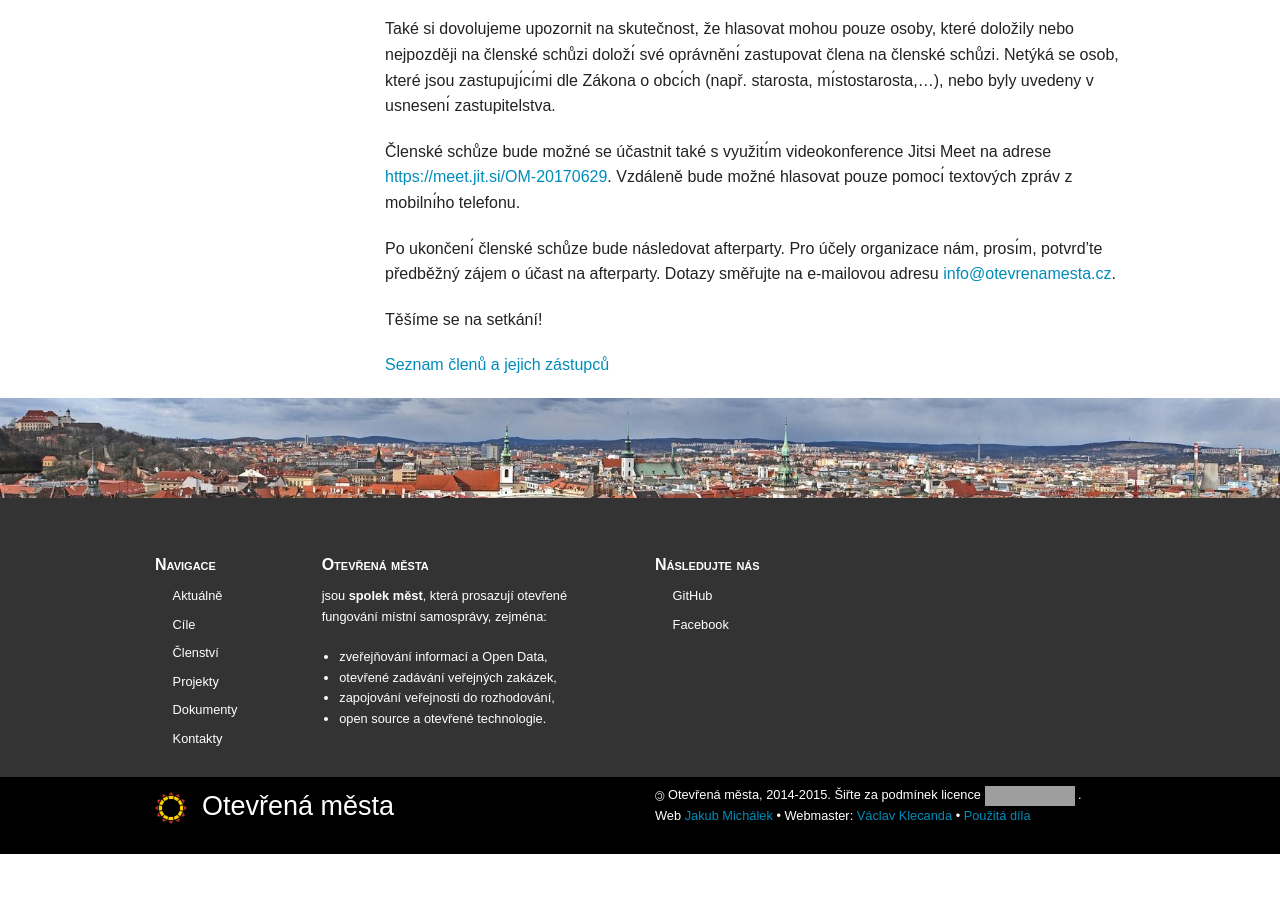
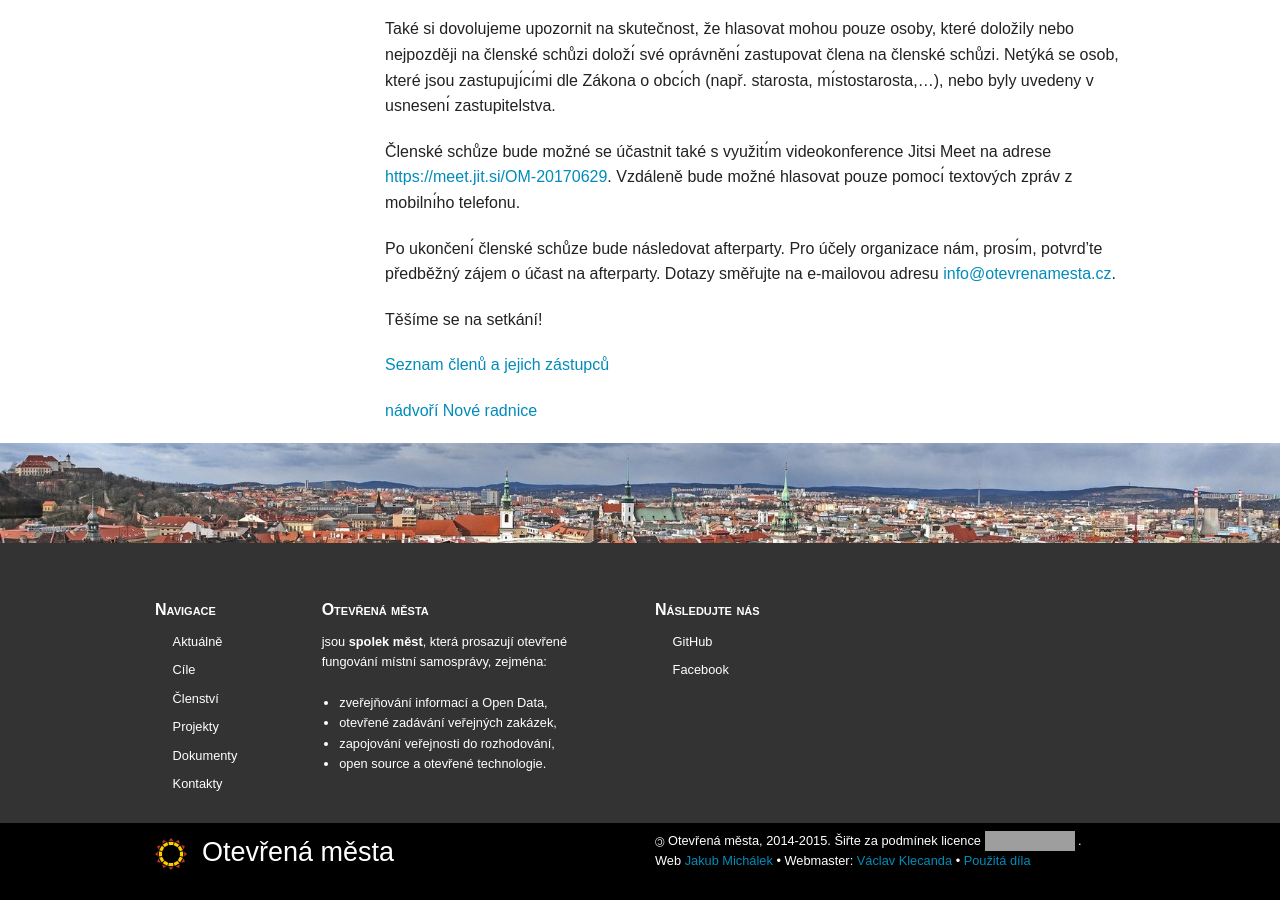
Before and after one commit to otevrenamesta/otevrenamesta.github.io, a Jekyll site: the page built from _posts/2017-06-07-clenska_schuze_02.md, in a window 1280 px wide and 900 px high, scrolled down 909 px. Built offline with Jekyll 4.4.1, drawn with Linux system fonts in a browser that asks for light colours; nearby versions of some CDN libraries; library files that are not in the unit come from our copies; before the commit the page ends 1763 px from its top, so only the background shows below that; grey boxes are pictures that could not be loaded.

Commit message:
obrázek nádvoří

```diff
--- a/_posts/2017-06-07-clenska_schuze_02.md
+++ b/_posts/2017-06-07-clenska_schuze_02.md
@@ -32,3 +32,6 @@ Těšíme se na setkání!
 
 
 [Seznam členů a jejich zástupců](http://www.otevrenamesta.cz/clenstvi/#Seznam_členů)
+
+
+[nádvoří Nové radnice](https://commons.wikimedia.org/wiki/Category:Nov%C3%A1_radnice_%28Brno%29#/media/File:Vecer_by_Niederkasseler_-_panoramio.jpg)
```
